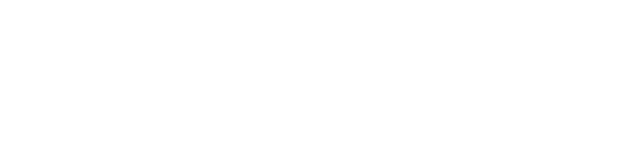
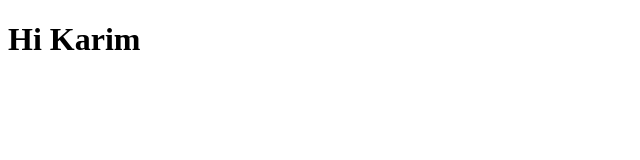
Before and after one commit to Karim2525/git_test, a plain HTML site: page index.html in a window 1280 px wide. Shown: the whole page, without its empty margins (0-640 px from the left). Drawn offline with Linux system fonts and the light colour scheme.

Commit message:
h1 was added

```diff
--- a/index.html
+++ b/index.html
@@ -6,6 +6,6 @@
 	<title>Document</title>
 </head>
 <body>
-
+	<h1>Hi Karim</h1>
 </body>
 </html>
```
